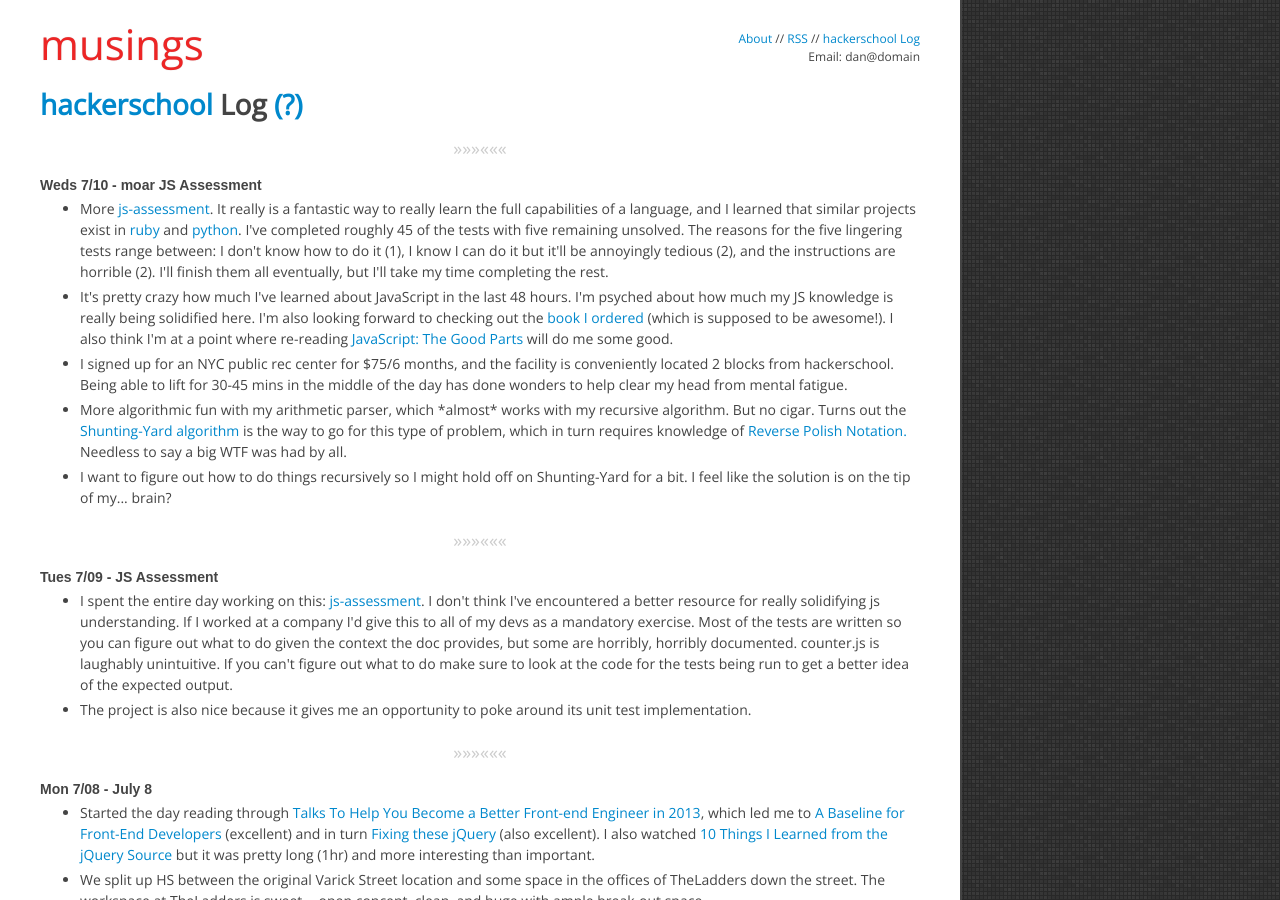
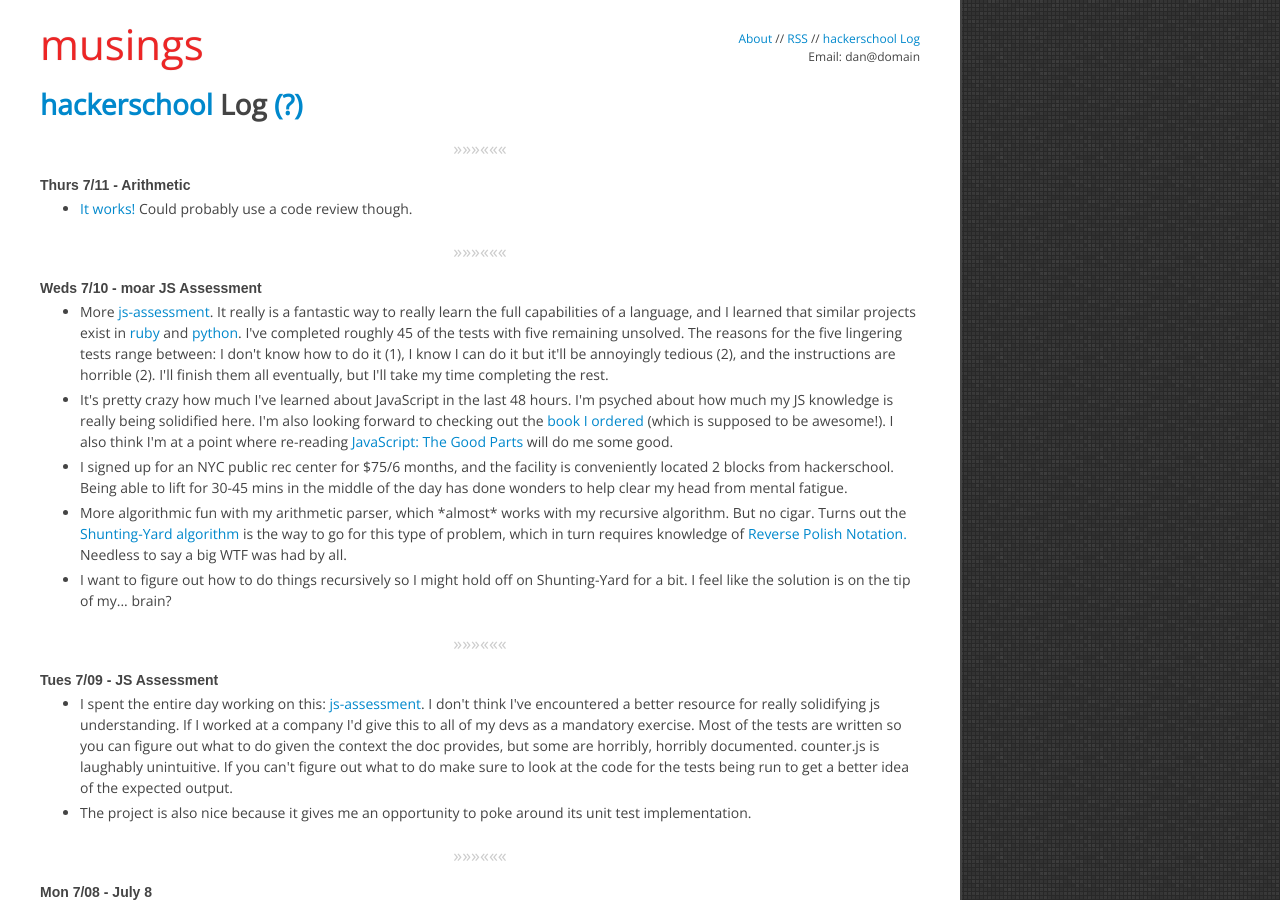
Before and after one commit to danielna/danielna.github.com, a Jekyll site: the page built from hackerschool.html, in a window 1280 px wide and 900 px high. Built offline with Jekyll 4.4.1, drawn with Linux system fonts in a browser that asks for light colours; nearby versions of some CDN libraries; library files that are not in the unit come from our copies; Markdown is read by kramdown in place of the engine named in the settings.

Commit message:
log 7/11

```diff
--- a/hackerschool.html
+++ b/hackerschool.html
@@ -9,6 +9,15 @@ permalink: /hackerschool/index.html
     <div id="help-content">
         In June 2013 I started my three months at <a href="/2013/05/19/cracker-barrel-and-hackerschool.html" title="Cracker Barrel and hackerschool">hackerschool</a>.  This is where I'll keep a log of what I'm working on/thinking/experiencing/etc.  I'm envisioning something kind of like twitter, but less ephemeral.  It'll be similarly stream-of-conscience.  When I write longer-form posts that pertain to HS I'll link to it both here and on the homepage.
     </div>
+
+    <div class="separator">&raquo;&raquo;&raquo;&laquo;&laquo;&laquo;</div>
+
+    <span class="date" id="2013-07-11">Thurs 7/11 - Arithmetic</span>
+    <ul>
+        <li>
+            <a href="https://github.com/danielna/realjs/tree/master/arithmetic_parser" target='_blank'>It works!</a>  Could probably use a code review though.
+        </li>
+    </ul>
 
     <div class="separator">&raquo;&raquo;&raquo;&laquo;&laquo;&laquo;</div>
 
```
